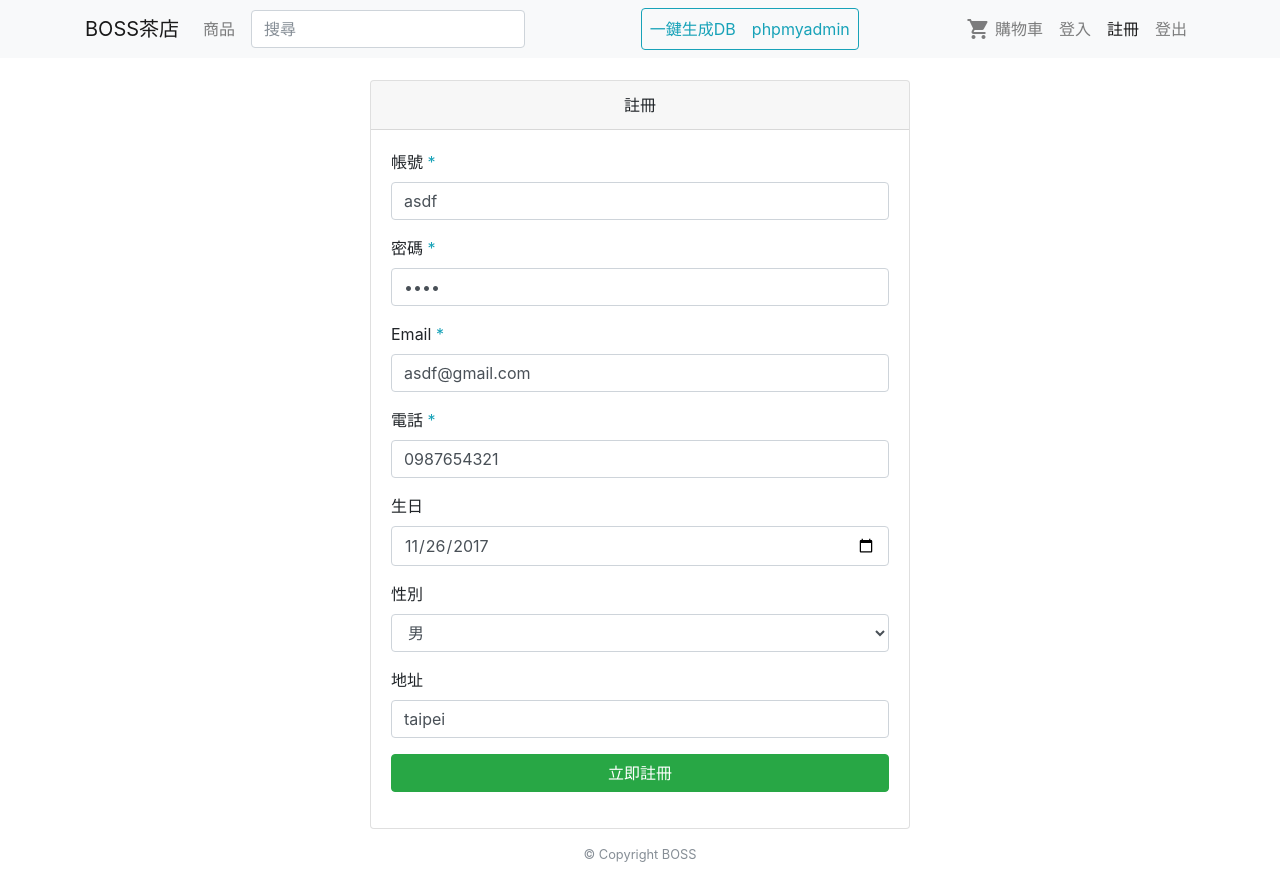
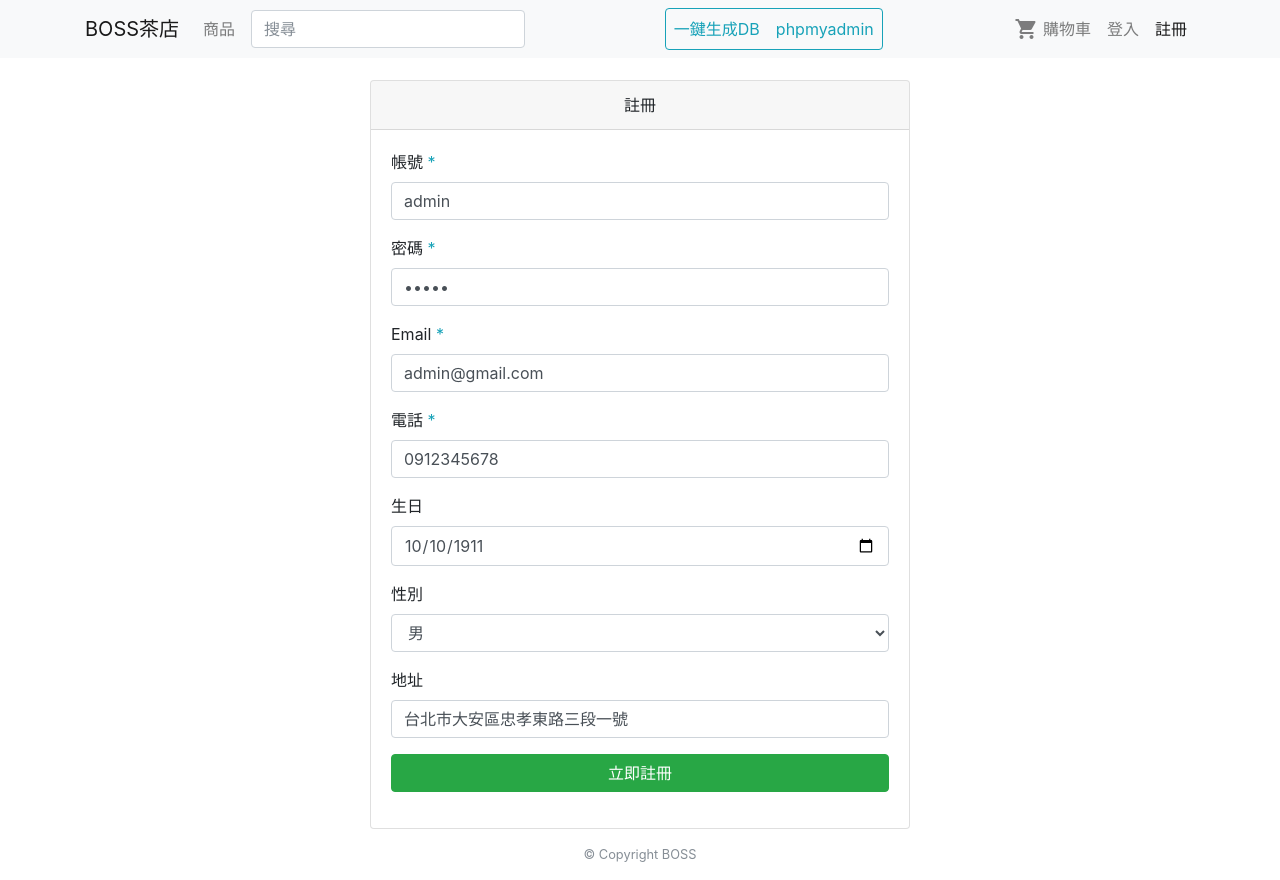
Before and after one commit to ngseke/boss, a PHP site: page /reg.php in a window 1280 px wide. Run offline with PHP 8.4, Linux system fonts and the light colour scheme.

Commit message:
nav根據session顯示登入或登出按鈕

```diff
--- a/login.php
+++ b/login.php
@@ -25,11 +25,11 @@ $login = isset($_SESSION['ID']) ? true : false ;
             <form class="row" action="login_user.php" method="post">
               <div class="col-12 form-group">
                 <label for="">帳號</label>
-                <input <?php if($login)echo 'disabled'; ?> type="text" name="ID" placeholder="帳號" class="form-control" required>
+                <input <?php if($login)echo 'disabled'; ?> value="admin" type="text" name="ID" placeholder="帳號" class="form-control" required>
               </div>
               <div class="col-12 form-group">
                 <label for="">密碼</label>
-                <input <?php if($login)echo 'disabled'; ?> type="password" name="Password" placeholder="密碼" class="form-control" required>
+                <input <?php if($login)echo 'disabled'; ?> value="admin" type="password" name="Password" placeholder="密碼" class="form-control" required>
               </div>
               <div class="col-12 form-group">
                 <button <?php if($login)echo 'disabled'; ?> class="btn btn-primary btn-block <?php if($login)echo 'btn-secondary'; ?>" type="submit" >LOGIN</button>
--- a/nav.php
+++ b/nav.php
@@ -55,14 +55,18 @@
         <li class="nav-item">
           <a class="nav-link" href="#"><i class="material-icons">shopping_cart</i> 購物車</a>
         </li>
-        <li class="nav-item <?php echo ($this_page =='login')?'active':''; ?>">
+        <li class="nav-item <?php echo ($this_page =='login')?'active':'' ?> <?php echo isset($_SESSION['ID'])?'d-none':'' ?>">
           <a class="nav-link" href="login.php">登入</a>
         </li>
-        <li class="nav-item <?php echo ($this_page =='reg')?'active':''; ?>">
+        <li class="nav-item <?php echo ($this_page =='reg')?'active':'' ?> <?php echo isset($_SESSION['ID'])?'d-none':'' ?>">
           <a class="nav-link" href="reg.php">註冊</a>
         </li>
-        <li class="nav-item <?php echo ($this_page =='logout')?'active':''; ?>">
-          <a class="nav-link" href="logout.php">登出</a>
+        <li class="nav-item <?php echo ($this_page =='logout')?'active':'' ?> <?php echo isset($_SESSION['ID'])?'':'d-none' ?>">
+          <a class="nav-link" href="logout.php">
+            <i class="material-icons">exit_to_app</i>
+            登出
+            <?php echo isset($_SESSION['ID'])?$_SESSION['ID']:''; ?>
+          </a>
         </li>
       </ul>
     </div>
--- a/page.php
+++ b/page.php
@@ -1,7 +1,7 @@
 <?php
 $bg_url='https://c.pxhere.com/photos/05/e4/bar_human_bottles_beverages_alcohol_lamps_club_party-1333424.jpg!d' ;
 ?>
-<div class="jumbotron text-center bg-dark text-white" style="background:url('<?php echo $bg_url ?>');background-size: cover; background-position:bottom center; background-attachment:fixed;">
+<div class="jumbotron text-center bg-dark text-white" style="background:url('<?php echo $bg_url ?>');background-size: cover; background-position:center center; background-attachment:fixedX;">
   <h1 class="display-3 my-0" style="opacity: .9">BOSS</h1>
   <p class="lead "  style="opacity: .9">Beverage Online Shop System</p>
   <h5 style="letter-spacing:1rem">現已盛大開幕</h5>
--- a/reg.php
+++ b/reg.php
@@ -23,23 +23,23 @@
             <form class="row" action="reg_user.php" method="post" enctype="multipart/form-data" >
               <div class="col-12 form-group">
                 <label for="">帳號 <span class="text-info">*</span></label>
-                <input type="text" value="asdf" name="ID" placeholder="Username" class="form-control" required>
+                <input type="text" value="admin" name="ID" placeholder="Username" class="form-control" required>
               </div>
               <div class="col-12 form-group">
                 <label for="">密碼 <span class="text-info">*</span></label>
-                <input type="password" value="asdf" name="Password" placeholder="Password" class="form-control" required>
+                <input type="password" value="admin" name="Password" placeholder="Password" class="form-control" required>
               </div>
               <div class="col-12 form-group">
                 <label for="">Email <span class="text-info">*</span></label>
-                <input type="email" value="asdf@gmail.com" name="Email" placeholder="Email" class="form-control" required>
+                <input type="email" value="admin@gmail.com" name="Email" placeholder="Email" class="form-control" required>
               </div>
               <div class="col-12 form-group">
                 <label for="">電話 <span class="text-info">*</span></label>
-                <input type="text" value="0987654321" name="Phone" placeholder="Phone" class="form-control" required>
+                <input type="text" value="0912345678" name="Phone" placeholder="Phone" class="form-control" required>
               </div>
               <div class="col-12 form-group">
                 <label for="">生日</label>
-                <input type="date" value="2017-11-26" name="Birth" placeholder="Birth" class="form-control" >
+                <input type="date" value="1911-10-10" name="Birth" placeholder="Birth" class="form-control" >
               </div>
               <div class="col-12 form-group">
                 <label for="">性別</label>
@@ -51,7 +51,7 @@
               </div>
               <div class="col-12 form-group">
                 <label for="">地址</label>
-                <input type="text" value="taipei" name="Address" placeholder="Address" class="form-control" >
+                <input type="text" value="台北市大安區忠孝東路三段一號" name="Address" placeholder="Address" class="form-control" >
               </div>
               <div class="col-12 form-group">
                 <button class="btn btn-success btn-block" type="submit" >立即註冊</button>
```
